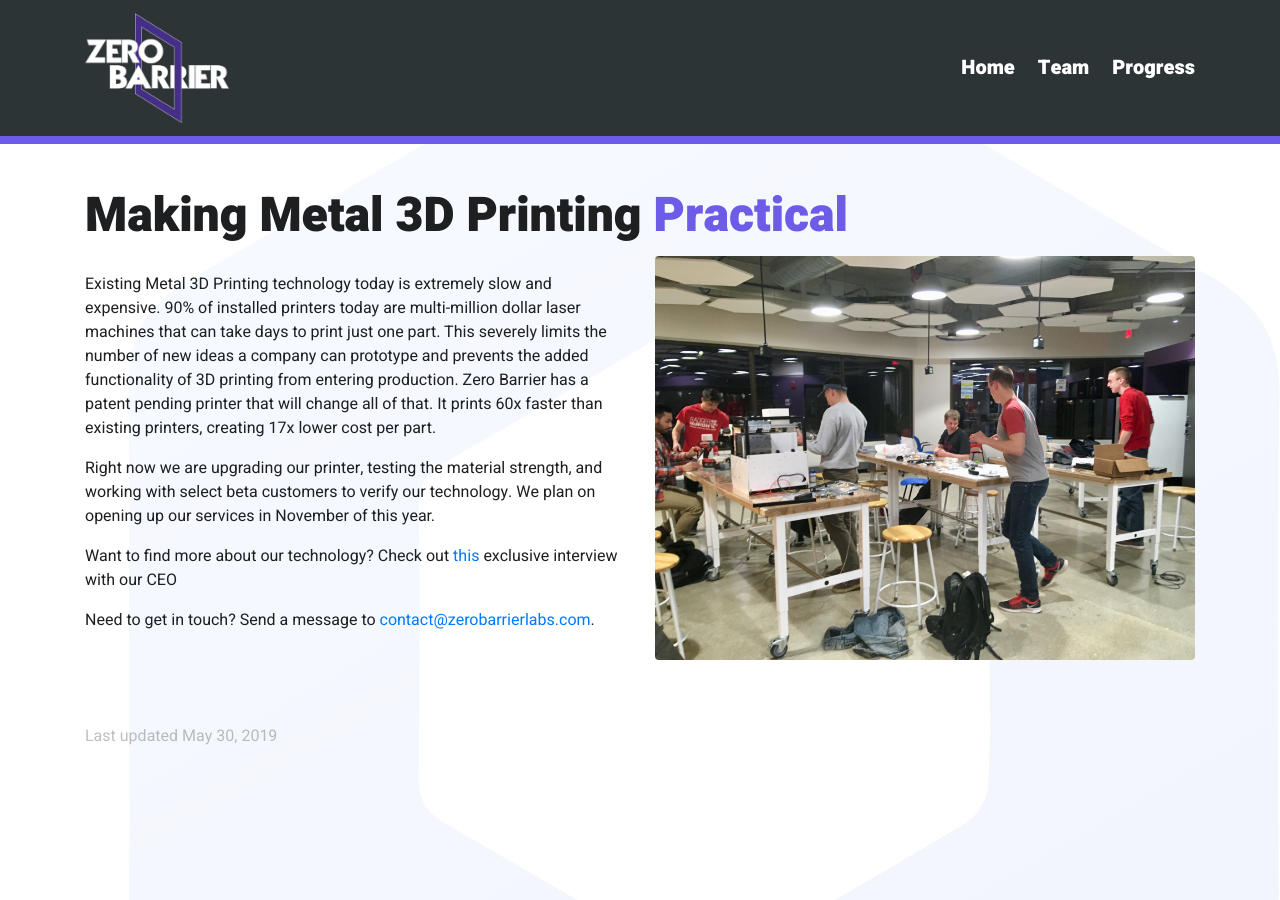
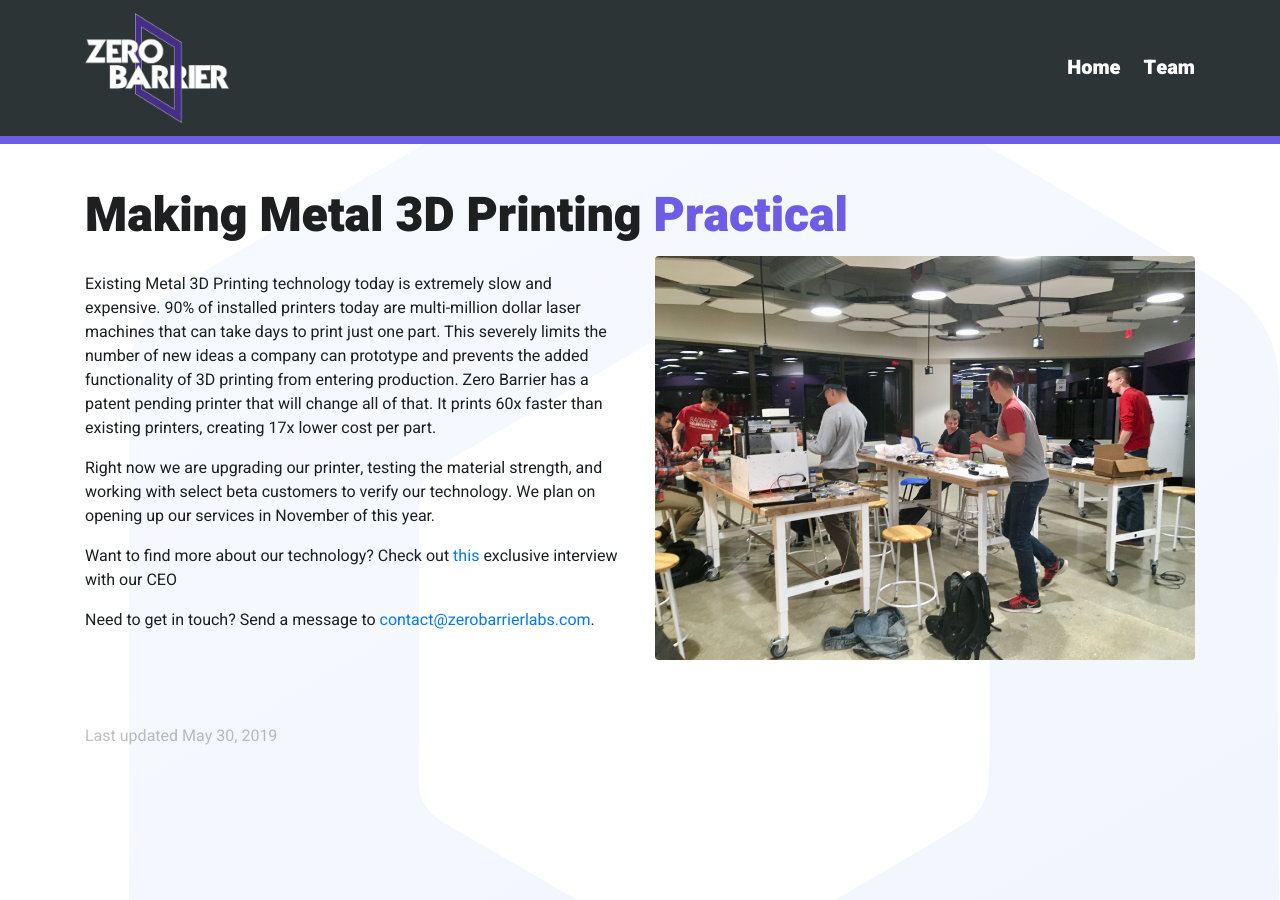
Before and after one commit to georgemblack/mind-to-matter, a Jekyll site: the page built from index.html, in a window 1280 px wide. Built offline with Jekyll 4.4.1, drawn with Linux system fonts in a browser that asks for light colours.

Commit message:
Update navigation.yml

```diff
--- a/_data/navigation.yml
+++ b/_data/navigation.yml
@@ -5,6 +5,3 @@ pages:
 - title: Team
   url: /team
   new_window: false
-- title: Progress
-  url: /progress
-  new_window: false
```
